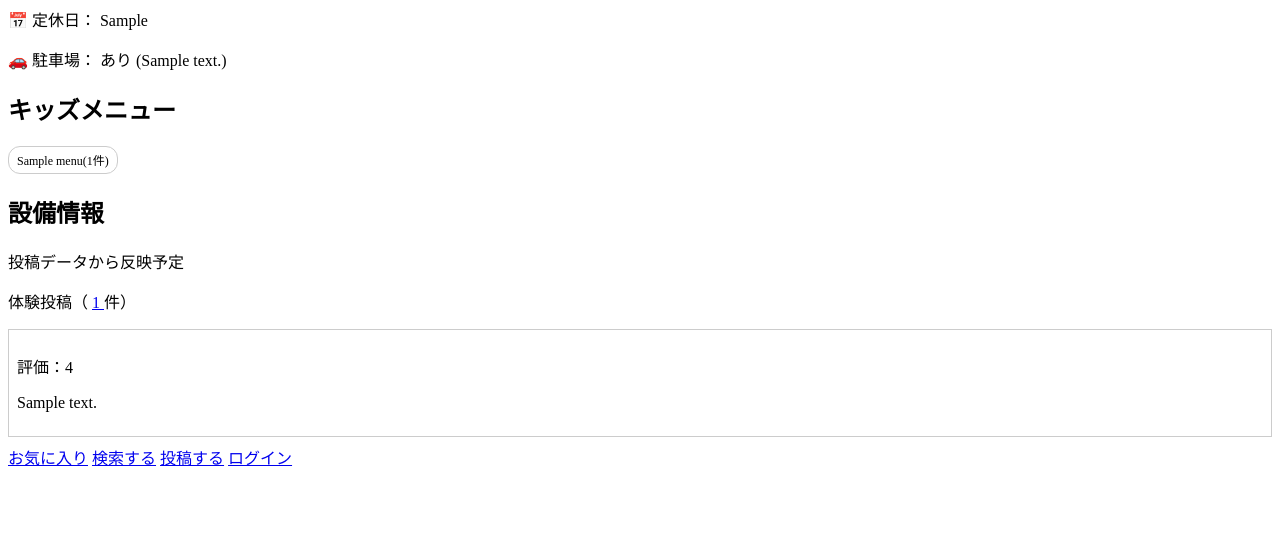
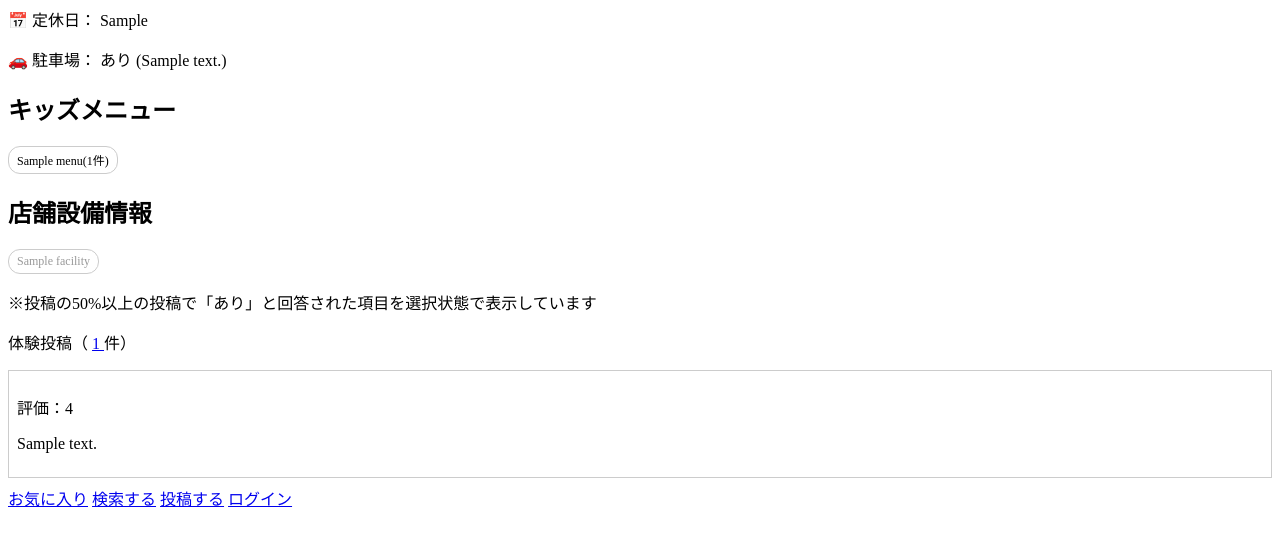
Before and after one commit to asaki-taniguchi/KodoMeal, a Django app: template templates/store_detail.html in a window 1280 px wide. Shown: the part 264-800 px from the top of the page. Run offline with Django 5.2, Linux system fonts and the light colour scheme; tables that the repository leaves empty hold one stand-in row (values such as "Sample post"); the template is opened without the code that fills it: values that come from a table or form of the project are taken from there, most other values are stand-ins (such as "Sample title", 1, 10 or a date in 2020); data that the repository does not hold is empty.

Commit message:
店舗詳細用に投稿設備情報を集計

```diff
--- a/templates/store_detail.html
+++ b/templates/store_detail.html
@@ -30,6 +30,28 @@
                 background: none;
                 cursor: pointer;
             }
+
+        .facility-tag-list {
+            display: flex;
+            flex-wrap: wrap;
+            gap: 6px;
+            margin: 8px 0;
+        }
+
+        .facility-tag {
+            display: inline-block;
+            border: 1px solid #ccc;
+            border-radius: 12px;
+            padding: 4px 8px;
+            font-size: 12px;
+            color: #999;
+        }
+
+        .facility-tag.active {
+            border-color: #5aa89f;
+            color: #333;
+            font-weight: bold;
+        }
         </style>
 
     </head>
@@ -107,8 +129,21 @@
             {% endif %}
 
             <div class="facility-info">
-                <h2>設備情報</h2>
-                <p>投稿データから反映予定</p>
+                <h2>店舗設備情報</h2>
+
+                {% if facility_tags %}
+                    <div class="facility-tag-list">
+                        {% for facility in facility_tags %}
+                            <span class="facility-tag {% if facility.is_active %}active{% endif %}">
+                                {{ facility.label }}
+                            </span>
+                        {% endfor %}
+                    </div>
+
+                    <p>※投稿の50%以上の投稿で「あり」と回答された項目を選択状態で表示しています</p>
+                {% else %}
+                    <p>まだ設備情報はありません</p>
+                {% endif %}
             </div>
 
             <div class="post-section">
```
Also changed, not shown: config/views.py (+51 -6 lines).
